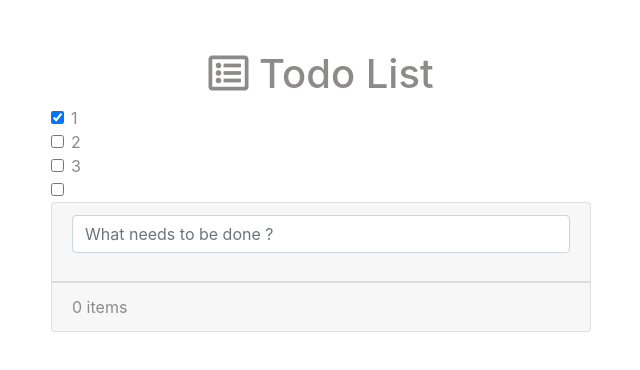
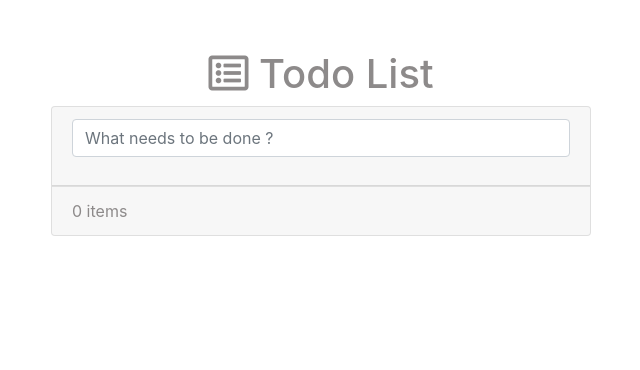
Before and after one commit to koto007/todo-list, an Angular app: page / in a window 1280 px wide. Shown: the top 370 px of the page, without its empty margins (319-959 px from the left). Built offline with nearby package versions, Linux system fonts and the light colour scheme.

Commit message:
Replace the old checkbox with a new checkbox component

```diff
--- a/src/app/app.component.html
+++ b/src/app/app.component.html
@@ -2,10 +2,7 @@
     <div class="row">
         <div class="col-md-6 offset-md-3">
             <h1 class="text-center"><i class="far fa-list-alt"></i> Todo List</h1>
-            <app-checkbox label="1" [checked]="true"></app-checkbox>
-            <app-checkbox label="2"></app-checkbox>
-            <app-checkbox label="3"></app-checkbox>
-            <app-checkbox></app-checkbox>
+
             <div class="card">
                 <div class="card-header">
                     <div class="form-group">
@@ -20,6 +17,9 @@
                                 {{ item.title }}
                             </label>
                         </div>
+
+                        <app-checkbox [label]="item.title" [checked]="item.checked"></app-checkbox>
+
                         <button class="btn btn-outline-danger btn-sm" (click)="removeItem(itemIndex)">x</button>
                     </li>
                 </ul>
--- a/src/app/checkbox/checkbox.component.html
+++ b/src/app/checkbox/checkbox.component.html
@@ -1,6 +1,6 @@
 <div class="form-check">
     <input type="checkbox" class="form-check-input" [attr.id]="id" [(ngModel)]="checked">
-    <label class="form-check-label" [attr.for]="id">
+    <label class="form-check-label" [attr.for]="id" [class.done]="checked">
         {{ label }}
     </label>
 </div>
--- a/src/app/checkbox/checkbox.component.scss
+++ b/src/app/checkbox/checkbox.component.scss
@@ -0,0 +1,4 @@
+.done {
+    color: #999;
+    text-decoration: line-through;
+}
```
